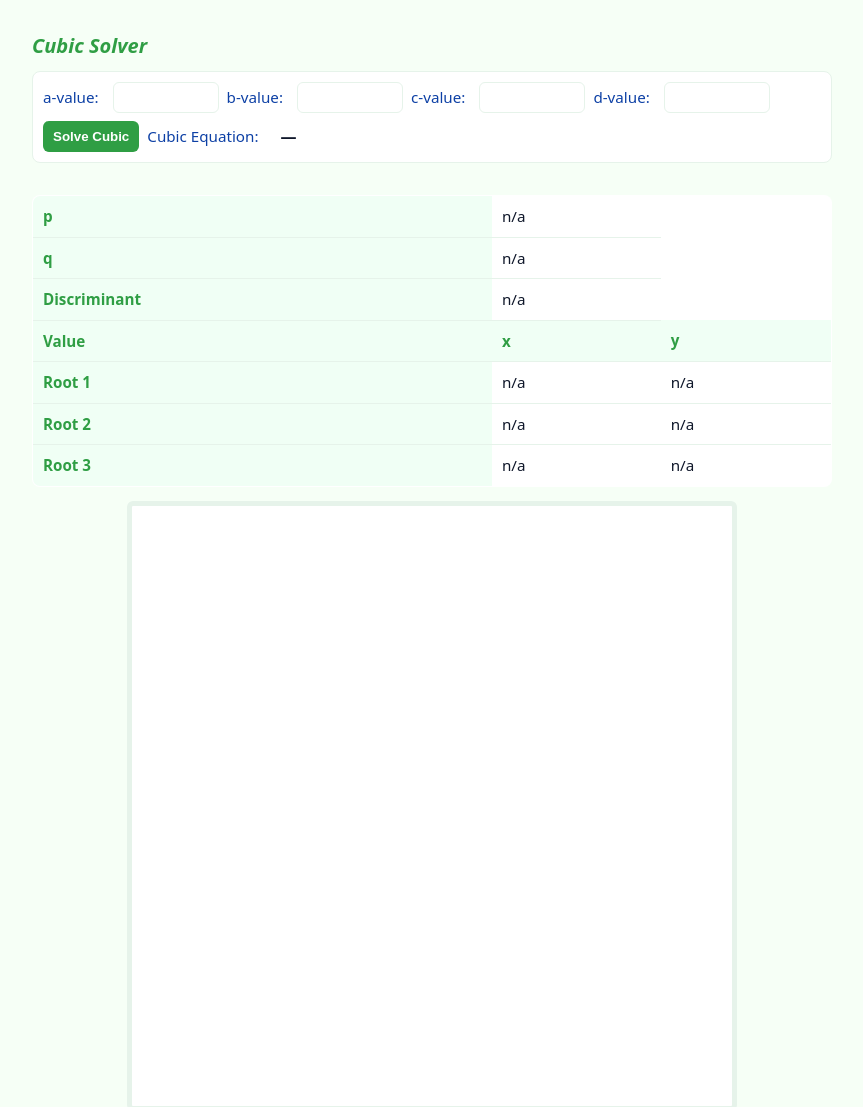
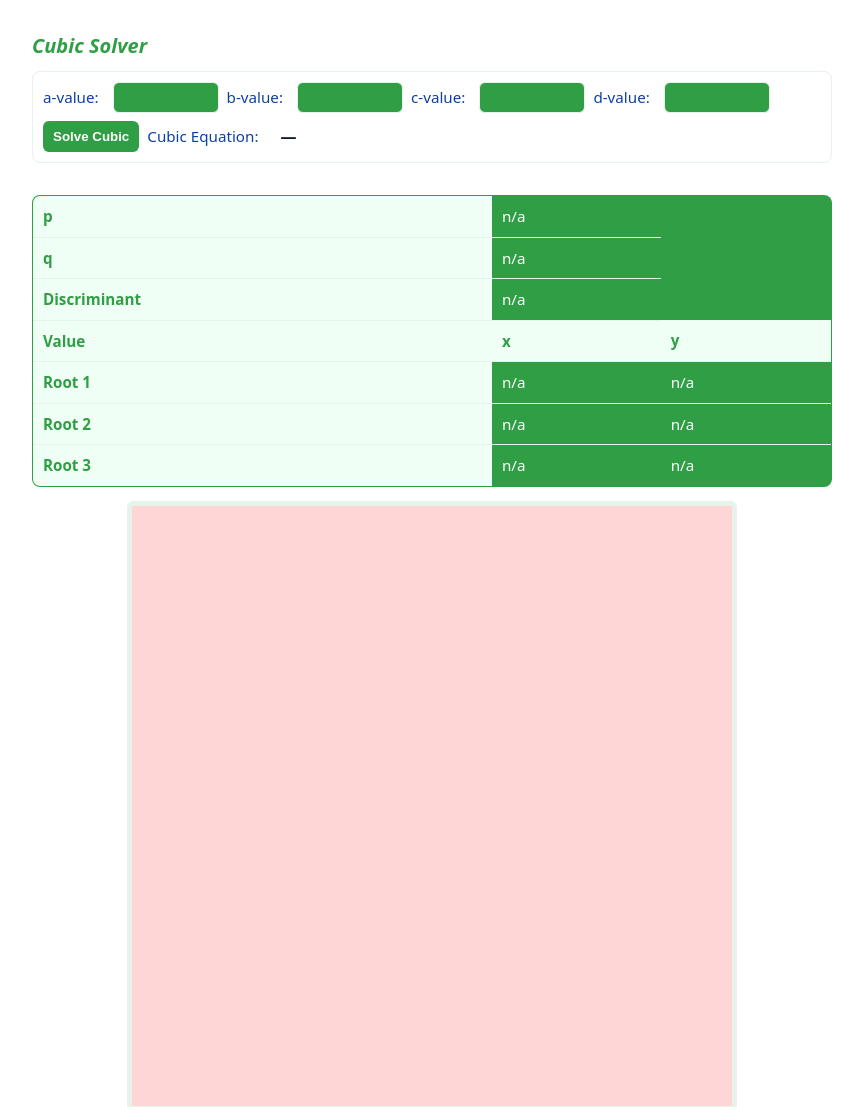
Before and after one commit to Satisficed/Assignment-2-HTML-CSS-and-Vanilla-JS, a website built with Vite: page index.html in a window 1280 px wide. Shown: the top 1107 px of the page, without its empty margins (208-1071 px from the left). Built offline with nearby package versions, Linux system fonts and the light colour scheme.

Commit message:
CSS changes

```diff
--- a/main.ts
+++ b/main.ts
@@ -46,8 +46,8 @@ form?.addEventListener("submit", (event) => {
   ctx.stroke();
 
   // 15x15 grid for canvas graph
+  ctx.strokeStyle = "lime";
   for (let i = 1; i < 30; i++) {
-    ctx.strokeStyle = "lightgrey";
     ctx.beginPath();
     ctx.moveTo(i * 20, -100);
     ctx.lineTo(i * 20, canvas.height);
@@ -69,6 +69,7 @@ form?.addEventListener("submit", (event) => {
       -q / 2 - Math.sqrt(Math.abs((q / 2) ** 2 + (p / 3) ** 3)),
     );
     const x1 = u + v + h;
+
     document
       .querySelectorAll<HTMLTableCellElement>("td.ZeroIsA")
       .forEach((td) => {
--- a/style.css
+++ b/style.css
@@ -2,7 +2,7 @@
    Basic variables & base styles
    --------------------------- */
 :root {
-  --page-bg: #f6fff6;
+  --page-bg: #ffffff;
   --card-bg: #ffffff;
   --green: #2f9e44;
   --muted: #0d40a5;
@@ -72,7 +72,8 @@ form#cube-form input[readonly] {
   padding: 6px;
   border: 1px solid var(--border);
   border-radius: 6px;
-  background: #fff;
+  background: var(--green);
+  color: #fff;
   font-size: 0.95rem;
 }
 
@@ -107,6 +108,8 @@ table {
   background: var(--card-bg);
   border-radius: var(--radius);
   overflow: hidden;
+  background-color: var(--green);
+  color: #fff;
   border: 1px solid var(--border);
 }
 
@@ -131,7 +134,7 @@ canvas#graph {
   margin: 14px auto;
   border-radius: 6px;
   border: 5px solid var(--border);
-  background: #ffffff;
+  background: #ffd6d6;
   max-width: 95%;
 }
 
```
